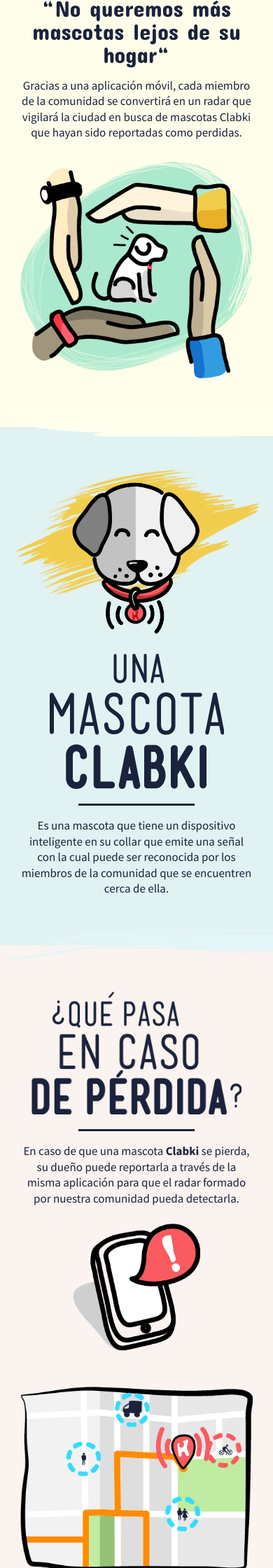
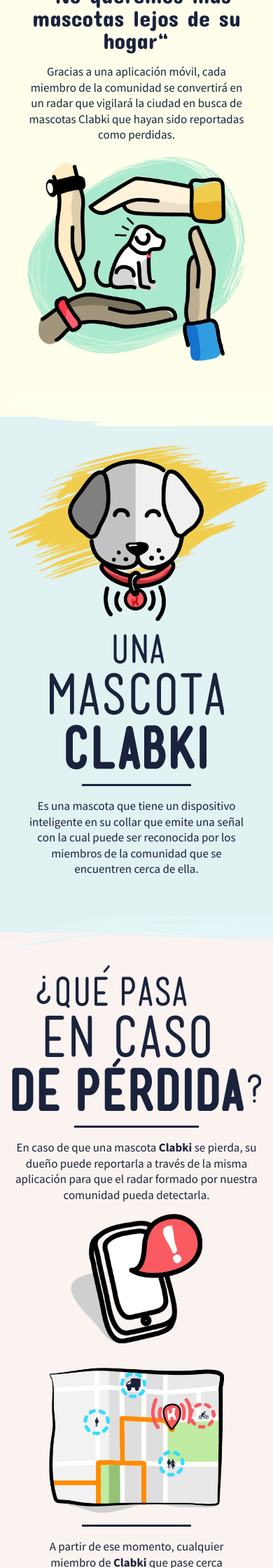
Before and after one commit to morioniot/clabki, a PHP site: page / in a window 390 px wide. Shown: the part 640-2880 px from the top of the page at 70% size. Run offline with PHP 8.4, Linux system fonts and the light colour scheme; some libraries are stand-ins or nearby versions.

Commit message:
Main page responsive improvments

```diff
--- a/Public/stylesheets/style.css
+++ b/Public/stylesheets/style.css
@@ -174,6 +174,8 @@
   	display: -webkit-flex;     /* NEW - Chrome */
   	display: flex;			/* NEW, Spec - Opera 12.1, Firefox 20+ */
 	max-width: 1170px;
+	padding-bottom: 5%;
+	padding-top: 5%;
 	width: 100%;
 }
 
@@ -230,12 +232,8 @@
 }
 
 #perdida_sub_section div.text_image_group div.img_description {
-	margin-top: 25px;
+	margin-top: 8px;
 	width: 100%;
-}
-
-#celular_img {
-	width: 55%;
 }
 
 .text_description{
@@ -298,16 +296,24 @@
 	width: 100%;
 }
 
-#comunidad_img_container, #final_feliz_img_container{
+#celular_img{
+	width: 55%;
+}
+
+#comunidad_sub_section_container .img_description{
 	margin-left: 95px;
 }
 
-#mascota_text_container{
+#reencuentro_sub_section_container .img_description{
+	margin-left: 95px;
+}
+
+#mascota_sub_section_container .text_description{
 	margin-left: 50px;
 	width: 35%;
 }
 
-#final_feliz_text_container{
+#reencuentro_sub_section_container .text_description{
 	width:38%;
 }
 
@@ -315,7 +321,7 @@
 	margin-top: 25px;
 }
 
-#final_feliz_text_container .important_text{
+#reencuentro_sub_section_container .text_description .important_text{
 	margin-top: 0;
 }
 
@@ -324,15 +330,15 @@
 }
 
 #mascota_img_container img{
-	left: -52px;
+	left: -13%;
 	top: -200px;
 	position: absolute;
-	width: 600px;
+	width: 130%;
 }
 
 /* Responsive */
 
-@media (max-width: 980px) {
+@media screen and (max-width: 950px) {
 
 	#logo_container img {
 		 width: 65px;
@@ -345,8 +351,7 @@
 
 	.sub_section{
 		height: auto;
-		padding-top: 15%;
-		text-align: center;
+		padding-top: 5%;
 	}
 
 	#comunidad_sub_section{
@@ -357,65 +362,47 @@
 		display: block;
 	}
 
-	#comunidad_img_container, #mascota_text_container{
-		margin: 7.5%;
-		width: 85%;
-	}
-
-	.img_description, .text_description, .text_image_group{
-		margin-left: 7.5%;
+	.text_description, .text_image_group{
+		margin-left: 15% !important;
 		margin-bottom: 5%;
-		width: 85%;
+		width: 70% !important;
 	}
 
 	.img_description {
 		align-items:center;
 		-webkit-align-items:center;
-	}
-
-	.img_description img{
-		width: 100%;
+		margin-left: 25% !important;
+		margin-bottom: 5%;
+		width: 50% !important;
 	}
 
 	#mascota_img_container img{
 		left: 0;
 		top: 0;
 		position: relative;
-		width: 350px;
+		width: 120% !important;
 	}
 
-	#perdida_sub_section .text_image_group:nth-child(2) {
-	    margin-left: 7.5%;
-	}
-
-	#final_feliz_text_container{
-		width: 85%;
-	}
-
-	#final_feliz_img_container {
-	     margin-left: 7.5%;
-	}
-
-	#unete_sub_section .text_image_group:nth-child(2) {
-	    margin-left: 7.5%;
-	    width: 85%;
-	}
-
-	.text_image_group{
-		margin-left: 7.5%;
-		width: 85%;
-	}
-
-	div.text_image_group div {
-		margin-left: 0;
+	#celular_img{
+		width: 75%;
 	}
 
 	#unete_sub_section .text_image_group:nth-child(2) div.img_description img{
-		cursor:pointer;
+		width: 420px;
+	}
+
+}
+
+@media screen and (max-width: 640px) {
+
+	.img_description, .text_description, .text_image_group{
+		margin-left: 10% !important;
+		margin-bottom: 5%;
+		width: 80% !important;
+	}
+
+	#unete_sub_section .text_image_group:nth-child(2) div.img_description img{
 		width: 320px;
 	}
 
-	#perdida_sub_section_container .text_image_group .text_description .text_container img{
-		width:300px;
-	}
 }
--- a/index.php
+++ b/index.php
@@ -20,7 +20,7 @@
                 <ul>
                     <li>
                         <div id="social_link_container">
-                            <a id="facebook_link" class="social_link" href="#"></a>
+                            <a id="facebook_link" class="social_link" href="fb://page/clabki"></a>
                             <a id="instagram_link" class="social_link" href="#"></a>
                         </div>
                     </li>
@@ -33,7 +33,7 @@
 		<section id="main_image">
 				<img src="./Public/img/main/main_image.jpg" alt="">
 		</section>
-		<section class="section" id="section_DeQueSeTrata">
+		<section class="section">
 				<div id="pincel1_separator" class="section_separator">
 					<img src="./Public/img/main/pincel1.png">
 				</div>
@@ -53,7 +53,7 @@
 								</div>
 							</div>
 						</div>
-						<div id="comunidad_img_container" class="img_description">
+						<div  class="img_description">
 							<img src="./Public/img/main/comunidad_icono_17nov.png">
 						</div>
 					</section>
@@ -66,7 +66,7 @@
 						<div id="mascota_img_container" class="img_description">
 							<img src="./Public/img/main/mascota_icono.png">
 						</div>
-						<div id="mascota_text_container" class="text_description">
+						<div class="text_description">
 							<div class="text_container">
 								<img src="./Public/img/main/unamascota.png" alt="">
 								<hr class="separator">
@@ -98,7 +98,7 @@
 						</div>
 						<div  class="text_image_group">
 								<div class="img_description">
-									<img id="mapa_img" src="./Public/img/main/mapa.png">
+									<img src="./Public/img/main/mapa.png">
 								</div>
 								<hr class="separator">
 								<div class="text_description">
@@ -126,7 +126,7 @@
 								</div>
 							</div>
 						</div>
-						<div id="final_feliz_img_container" class="img_description">
+						<div  class="img_description">
 
 						</div>
 					</section>
@@ -157,7 +157,7 @@
 								</div>
 								<div class="img_description">
 									<a href="joinus.php">
-										<img id="quiero_img" src="./Public/img/main/quiero_btn.png">
+										<img src="./Public/img/main/quiero_btn.png">
 									</a>
 								</div>
 						</div>
```
